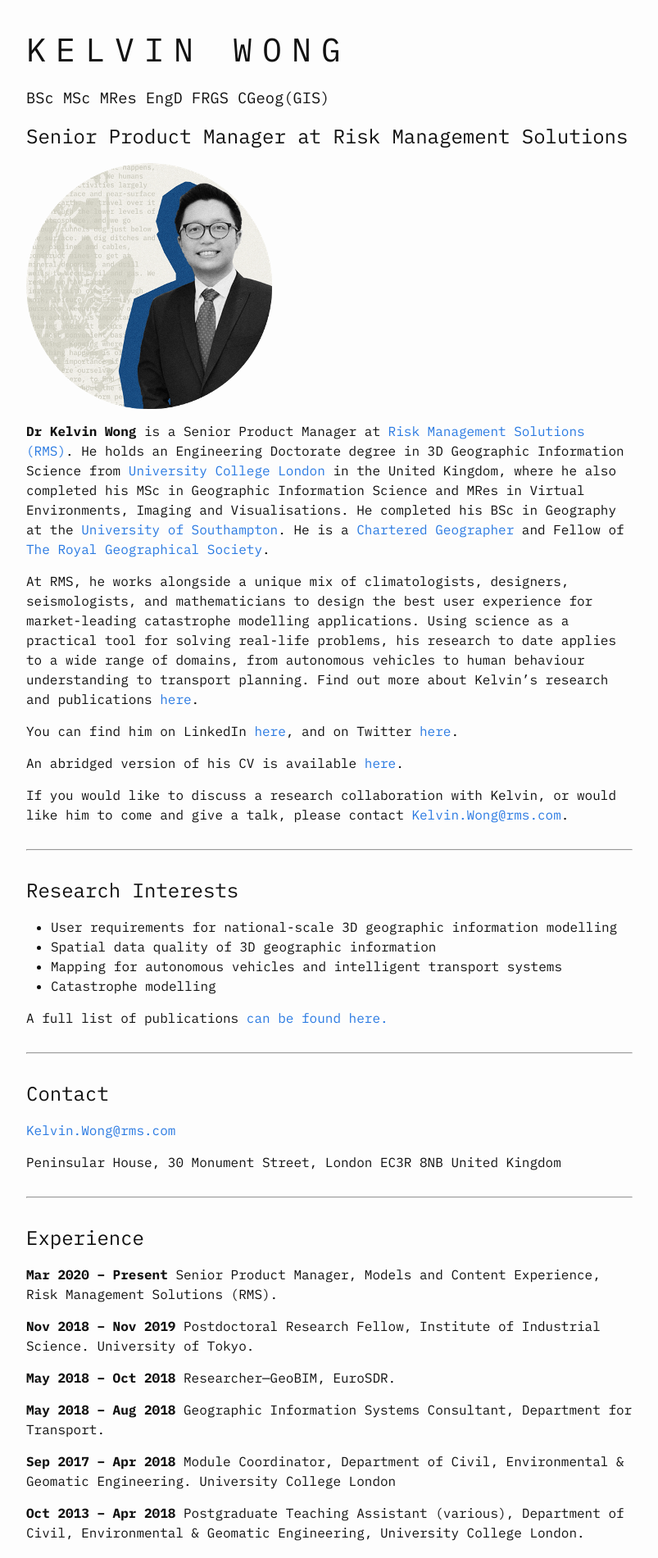
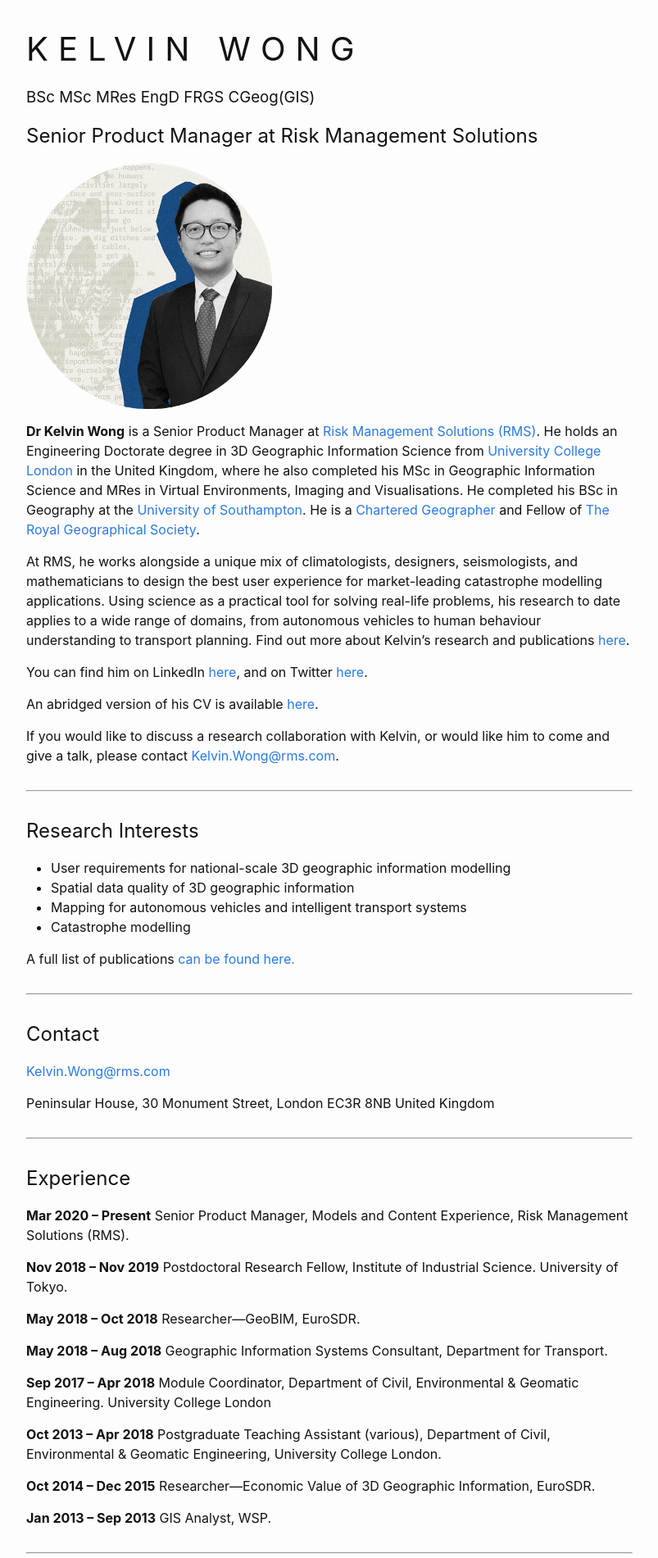
Before and after one commit to kel196/kel196.github.io, a Jekyll site: the page built from index.md, in a window 1280 px wide. Shown: the top 1901 px of the page at 82% size, without its empty margins (238-1041 px from the left). Built offline with Jekyll 4.4.1, drawn with Linux system fonts in a browser that asks for light colours; our own code applies the rules of GitHub Pages for plain Markdown files.

Commit message:
Update _base.scss

```diff
--- a/_sass/minima/_base.scss
+++ b/_sass/minima/_base.scss
@@ -1,5 +1,6 @@
 html {
   font-size: $base-font-size;
+  font-family: 'IBM Plex Mono', monospace;
 }
 
 /**
@@ -10,7 +11,6 @@ p, blockquote, pre, hr,
 dl, dd, ol, ul, figure {
   margin: 0;
   padding: 0;
-  font-family: 'IBM Plex Mono', monospace;
 }
 
 h1 {
```
